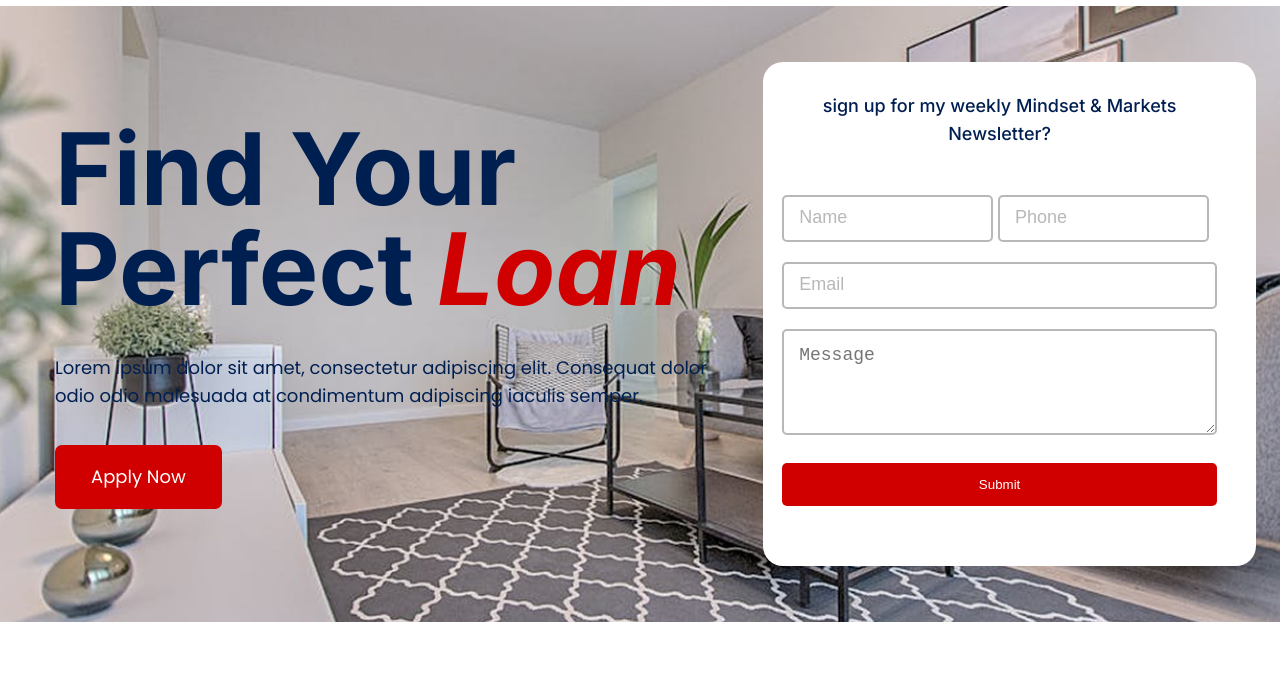
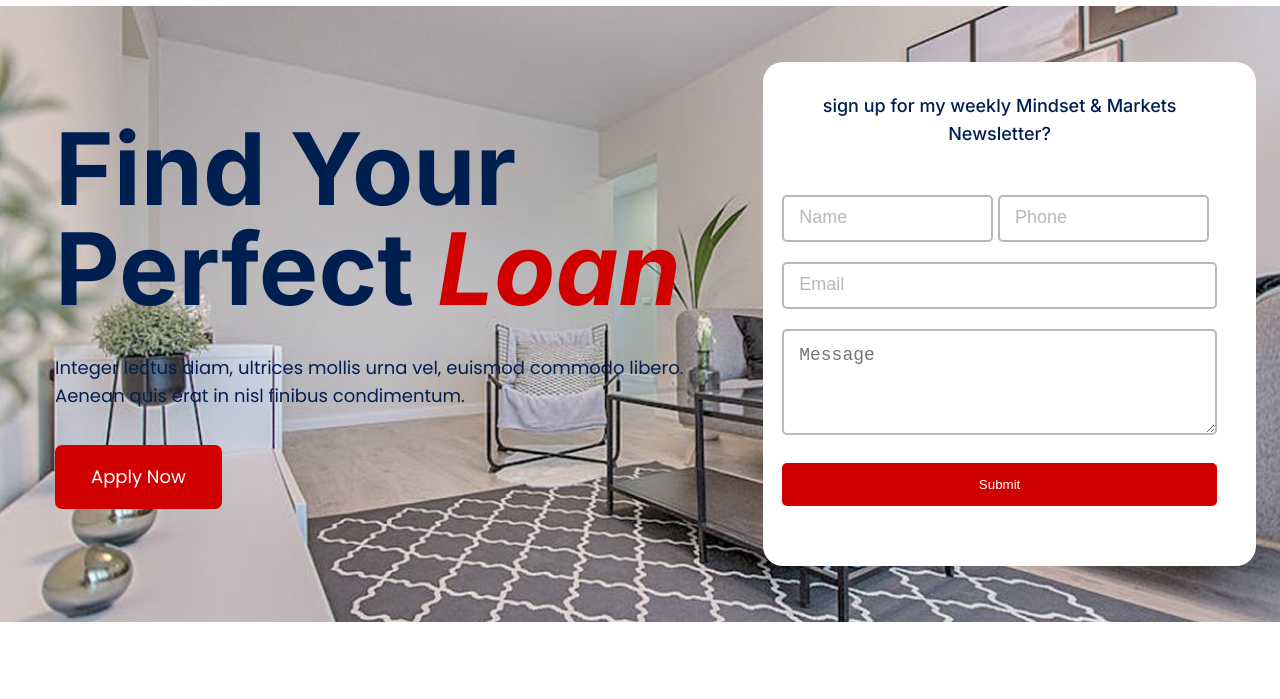
Before and after one commit to prosenjitdey2143/assesment2-Everetts-Lending-page, a plain HTML site: page index.html in a window 1280 px wide. Shown: the part 101-800 px from the top of the page. Drawn offline with Linux system fonts and the light colour scheme.

Commit message:
Update index.html

```diff
--- a/index.html
+++ b/index.html
@@ -35,9 +35,7 @@
             <div class="col60">
               <h1>Find Your Perfect <span>Loan</span></h1>
               <p>
-                Lorem ipsum dolor sit amet, consectetur adipiscing elit.
-                Consequat dolor odio odio malesuada at condimentum adipiscing
-                iaculis semper.
+                Integer lectus diam, ultrices mollis urna vel, euismod commodo libero. Aenean quis erat in nisl finibus condimentum.
               </p>
               <a href="#" class="cmn-btn btn-red">apply now</a>
             </div>
```
